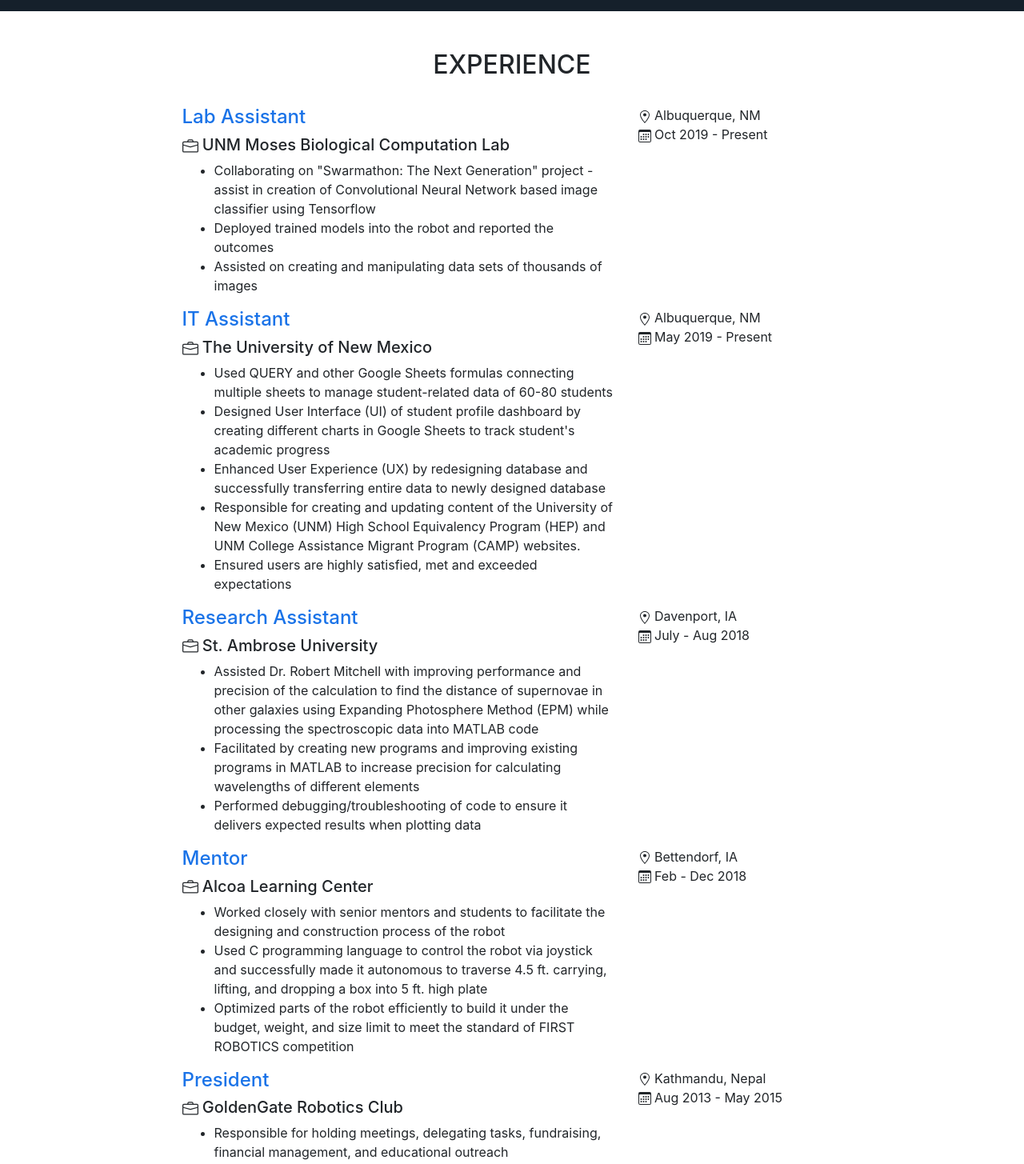
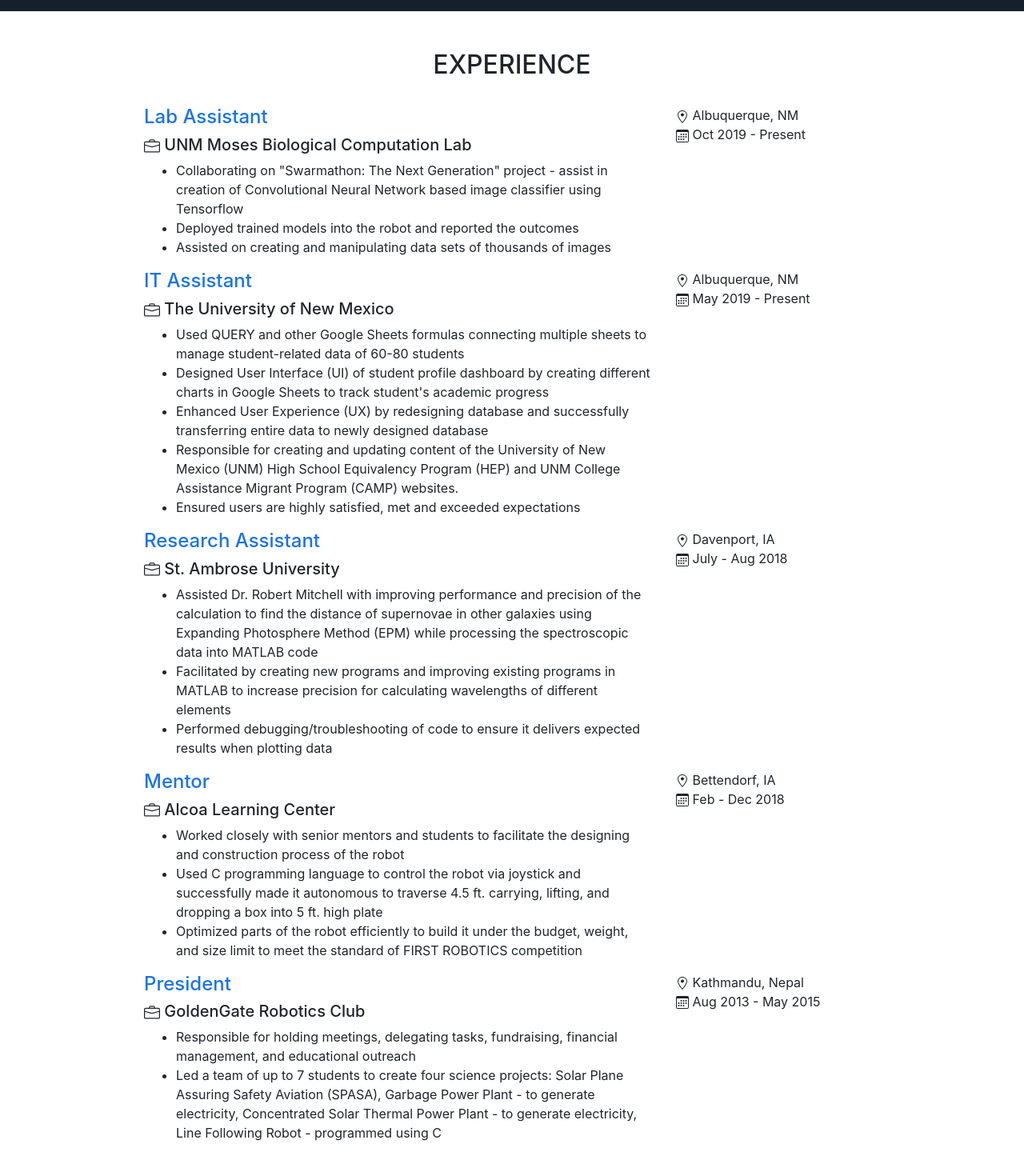
Before and after one commit to birajsilwal/ReactWebsite, a React (Create React App) app: page / in a window 1280 px wide. Shown: the part 440-1895 px from the top of the page at 80% size. Built offline with nearby package versions, Linux system fonts and the light colour scheme.

Commit message:
change width of experience

```diff
--- a/src/components/Experience.js
+++ b/src/components/Experience.js
@@ -17,7 +17,7 @@
               <div class="row justify-content-center text-left">
 
                 {/* Lab Assistant */}
-                <div class="col-md-6 col-sm-8">
+                <div class="col-md-7 col-sm-8">
                   <h4 class={ExperienceCss.h4}>Lab Assistant</h4>
                   <h5 class="exp-comp"><BsBriefcase /> UNM Moses Biological Computation Lab  </h5>
                   <ul class="exp-ul">
@@ -36,7 +36,7 @@
 
 
                 {/* <!-- IT Assistant --> */}
-                <div class="col-md-6 col-sm-8">
+                <div class="col-md-7 col-sm-8">
                   <h4 class={ExperienceCss.h4}>IT Assistant</h4>
                   <h5 class="exp-comp"><BsBriefcase /> The University of New Mexico </h5>
                   <ul class="exp-ul">
@@ -56,7 +56,7 @@
 
 
                 {/* <!-- Research Assistant at SAU --> */}
-                <div class="col-md-6 col-sm-8">
+                <div class="col-md-7 col-sm-8">
                   <h4 class={ExperienceCss.h4}>Research Assistant</h4>
                   <h5 class="exp-comp"><BsBriefcase /> St. Ambrose University </h5>
                   <ul class="exp-ul">
@@ -73,7 +73,7 @@
                 </div>
 
                 {/* <!-- Mentor --> */}
-                <div class="col-md-6 col-sm-8">
+                <div class="col-md-7 col-sm-8">
                   <h4 class={ExperienceCss.h4}>Mentor</h4>
                   <h5 class="exp-comp"><BsBriefcase /> Alcoa Learning Center </h5>
                   <ul class="exp-ul">
@@ -91,7 +91,7 @@
 
 
                 {/* <!-- Robotics Club --> */}
-                <div class="col-md-6 col-sm-8">
+                <div class="col-md-7 col-sm-8">
                   <h4 class={ExperienceCss.h4}>President</h4>
                   <h5 class="exp-comp"><BsBriefcase /> GoldenGate Robotics Club </h5>
                   <ul class="exp-ul">
@@ -107,7 +107,7 @@
                 </div>
 
                 {/* <!-- Comment about job --> */}
-                  {/* <div class="col-md-6 col-sm-8">
+                  {/* <div class="col-md-7 col-sm-8">
                     <h4 class={ExperienceCss.h4}>Job Title</h4>
                     <h5 class="exp-comp"><BsBriefcase /> Employer </h5>
                     <ul class="exp-ul">
```
